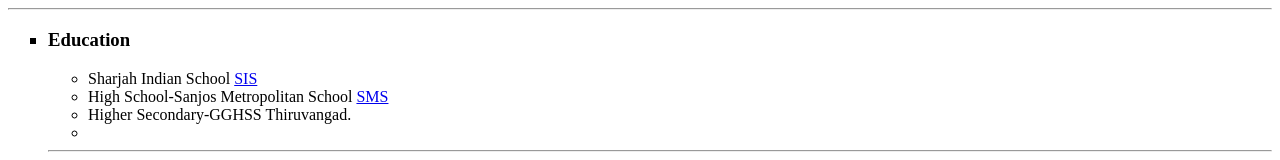
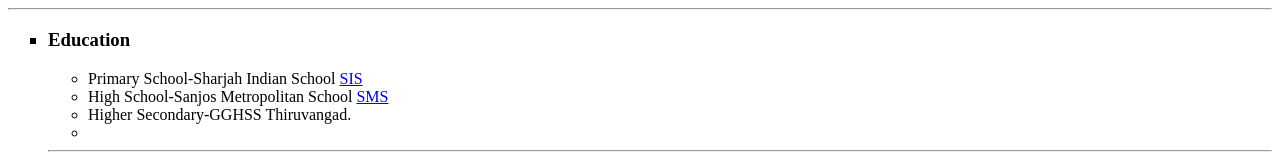
Before and after one commit to Surabhi270/cv7, a plain HTML site: page index.html in a window 1280 px wide. Shown: the part 367-527 px from the top of the page. Drawn offline with Linux system fonts and the light colour scheme.

Commit message:
Update index.html

```diff
--- a/index.html
+++ b/index.html
@@ -45,7 +45,7 @@
 <ul type="square">
 <h3><li>Education</li></h3>
 <ul>
-<li>Sharjah Indian School <a href="http://www.sissharjah.com/"> SIS</a></li>
+<li>Primary School-Sharjah Indian School <a href="http://www.sissharjah.com/"> SIS</a></li>
 <li>High School-Sanjos Metropolitan School <a href="http://www.sanjosschool.com/">SMS</a></li>
  <li>Higher Secondary-GGHSS Thiruvangad.</li>
 <li> </li></ul><hr>
```
